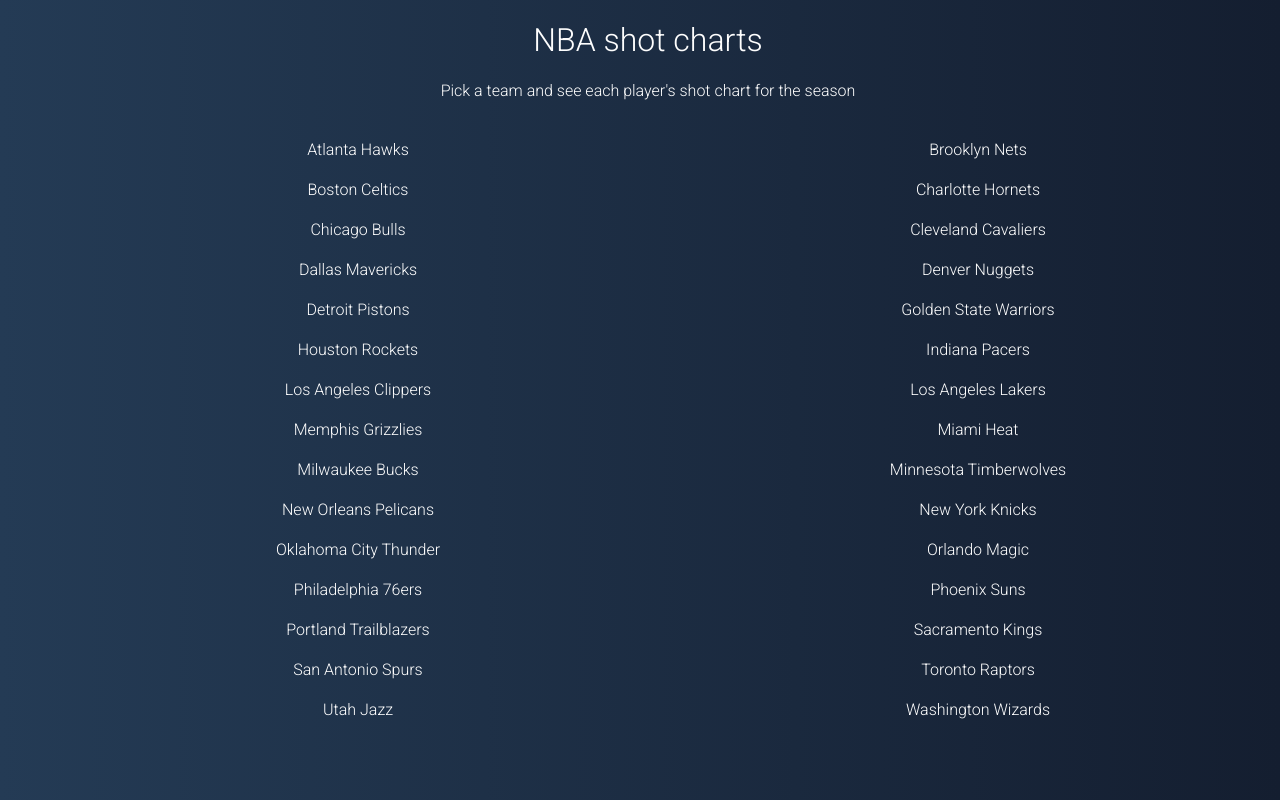
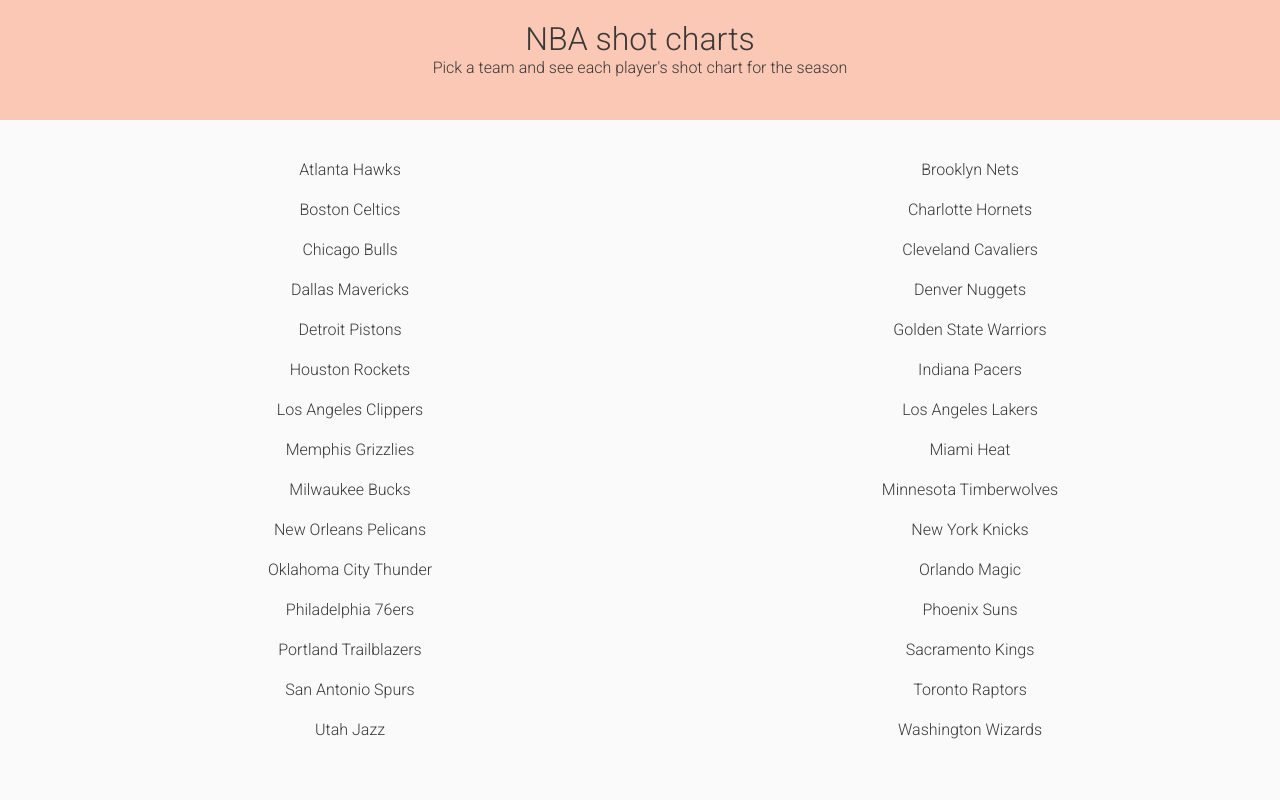
Before and after one commit to jbkuczma/NBAshotchart, a Flask app: page / in a window 1280 px wide. Run offline with Flask 2, Linux system fonts and the light colour scheme.

Commit message:
mostly css

```diff
--- a/static/main.css
+++ b/static/main.css
@@ -1,30 +1,83 @@
+* {
+	margin: 0;
+}
 html, body, h1, h2, h3, h4, h5 {
 	font-family: 'Roboto', sans-serif;
 	font-weight: 300;
+	color: #393939;
 }
 
 html, body {
 	width: 100%;
+	padding: 0;
+  	margin: 0;
 }
 
 .center {
 	text-align: center;
 }
+.button {
+	min-width: 150px;
+	max-width: 250px;
+	margin: 1em;
+	padding: 1em 2em;
+	border: none;
+	background: none;
+	color: inherit;
+	vertical-align: middle;
+	position: relative;
+	z-index: 1;
+	-webkit-backface-visibility: hidden;
+	-moz-osx-font-smoothing: grayscale;
+
+	/* for hover effect */
+	-webkit-transition-duration: 0.3s;
+	transition-duration: 0.3s;
+	-webkit-transition-property: color, background-color;
+	transition-property: color, background-color;
+}
+.button-thin {
+	border: 1px solid;
+}
+.button:hover {
+	background-color: #212121;
+	color: #FEFEFE;
+	cursor: pointer
+}
 .playerHeaderInfo {
 
 }
+/*.head {
+	color: #FEFEFE !important;
+}*/
 .teamList {
 	width: 100%;
 	min-height: 100%;
 	margin-top: 40px;
 }
+
 .mainBody {
-	background: #141E30; /* fallback for old browsers */
-	background: -webkit-linear-gradient(to left, #141E30 , #243B55); /* Chrome 10-25, Safari 5.1-6 */
-	background: linear-gradient(to left, #141E30 , #243B55); /* W3C, IE 10+/ Edge, Firefox 16+, Chrome 26+, Opera 12+, Safari 7+ */
+	background-color: #FAFAFA;
+	/*background: #141E30; /* fallback for old browsers */
+	/*background: -webkit-linear-gradient(to left, #141E30 , #243B55); /* Chrome 10-25, Safari 5.1-6 */
+	/*background: linear-gradient(to left, #141E30 , #243B55); /* W3C, IE 10+/ Edge, Firefox 16+, Chrome 26+, Opera 12+, Safari 7+ */
 }
 .head {
-	color: #FEFEFE;
+	background-color: #fac8b4;
+	padding-top: 20px;
+	height: 100px;
+}
+.head h1,
+.head h4 {
+	/*color: #FEFEFE;*/
+	color: #393939;
+}
+
+#teamContentHead {
+	margin-top: 15px;
+}
+#playerBody {
+	margin-top: 15px;
 }
 .teamList ul {
 	overflow: auto;
@@ -39,13 +92,16 @@
   	text-align: center;
 }
 .teamList a {
-	color: #FEFEFE;
+	/*color: #FEFEFE;*/
+	color: #393939;
 	text-decoration: none;
 }
 .teamList li:hover {
 	opacity: 0.8;
-	color: #130317;
-	background-color: #8E9EAB;
+	/*color: #130317;*/
+	color: #393939;
+	background-color: rgba(142,158,171,0.2);
+	/*background-color: #8E9EAB;*/
 }
 
 #teamTable {
@@ -53,6 +109,10 @@
 }
 #teamTableRow {
 	height: 35px;
+	cursor: pointer
+}
+#teamTableRow:hover {
+	opacity: 0.8;
 }
 
 .shotChartArea > img {
--- a/template/player.html
+++ b/template/player.html
@@ -7,11 +7,11 @@
 	    <meta charset="utf-8" />
 	    <meta name="viewport" content="width=device-width, initial-scale=1">
 	</head>
-	<body onLoad="setProperties(document.URL)">
+	<body onLoad="setProperties(document.URL)" id="playerBody">
 		<div class="playerHeaderInfo center">
 			<h1 id="playerName"> </h1>
 			<h2 id="playerNumPos"> </h2>
-			<button id="playerButton" onClick="window.history.go(-1)"> Back to Team </button>
+			<button class="button button-thin"id="playerButton" onClick="window.history.go(-1)"> Back to Team </button>
 		</div>
 		<div class="shotChartArea">
 			<!-- {{ shotChart }} -->
--- a/template/team.html
+++ b/template/team.html
@@ -12,6 +12,7 @@
 			<h1 id="teamContentHead">
 				{{ teamName }}
 			</h1>
+			<button class="button button-thin" onClick="window.history.go(-1)"> Back </button>
 			<table id="teamTable">
 				{% for player in roster %}
 				   <tr id="teamTableRow" onClick="goToPlayerPage( {{player}} )">
```
Also changed, not shown: static/temp.png.
